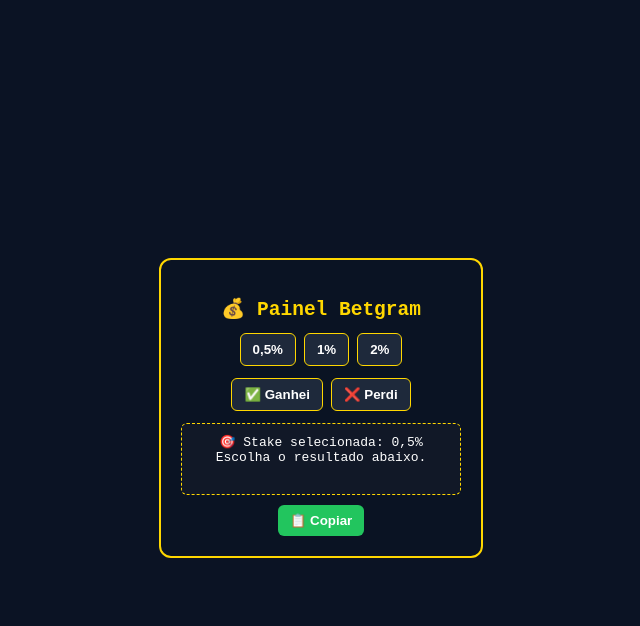
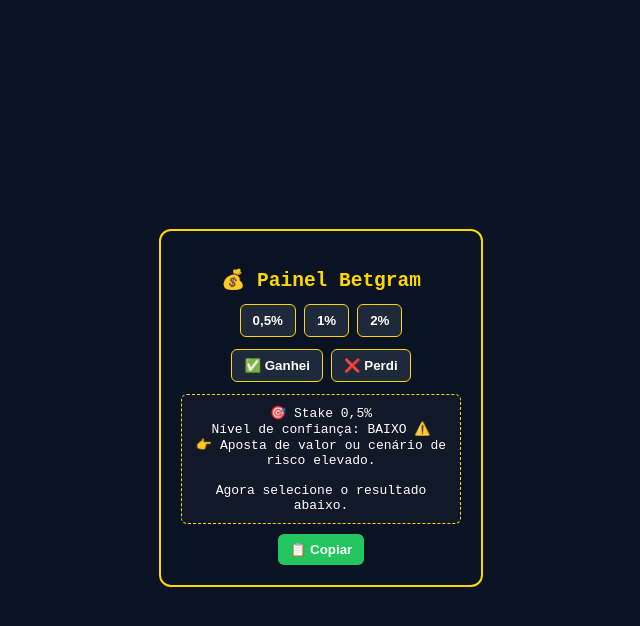
Before and after one commit to sinaisbetgram/code, a browser extension: page painel.html in a window 1280 px wide. Both pictures are taken after a click on the button "0,5%". Shown: the whole page, without its empty margins (319-959 px from the left). Drawn offline with Linux system fonts and the light colour scheme.

Commit message:
Update painel.html

```diff
--- a/painel.html
+++ b/painel.html
@@ -89,7 +89,7 @@
       <button onclick="resultado('perdi')">❌ Perdi</button>
     </div>
 
-    <div id="mensagem">Mensagem aparecerá aqui...</div>
+    <div id="mensagem">Selecione o nível de confiança...</div>
     <button id="copiar" onclick="copiarMensagem()">📋 Copiar</button>
   </div>
 
@@ -98,7 +98,21 @@
 
     function setStake(valor) {
       stakeSelecionado = valor;
-      document.getElementById("mensagem").innerText = `🎯 Stake selecionada: ${valor}\nEscolha o resultado abaixo.`;
+      let descricao = "";
+
+      switch(valor) {
+        case "0,5%":
+          descricao = "🎯 Stake 0,5%\nNível de confiança: BAIXO ⚠️\n👉 Aposta de valor ou cenário de risco elevado.";
+          break;
+        case "1%":
+          descricao = "🎯 Stake 1%\nNível de confiança: MÉDIO ⚖️\n👉 Aposta equilibrada, boa leitura de jogo, mas ainda com incertezas.";
+          break;
+        case "2%":
+          descricao = "🎯 Stake 2%\nNível de confiança: ALTO ✅\n👉 Aposta forte, análise sólida e probabilidade elevada.";
+          break;
+      }
+
+      document.getElementById("mensagem").innerText = descricao + "\n\nAgora selecione o resultado abaixo.";
     }
 
     function resultado(tipo) {
```
